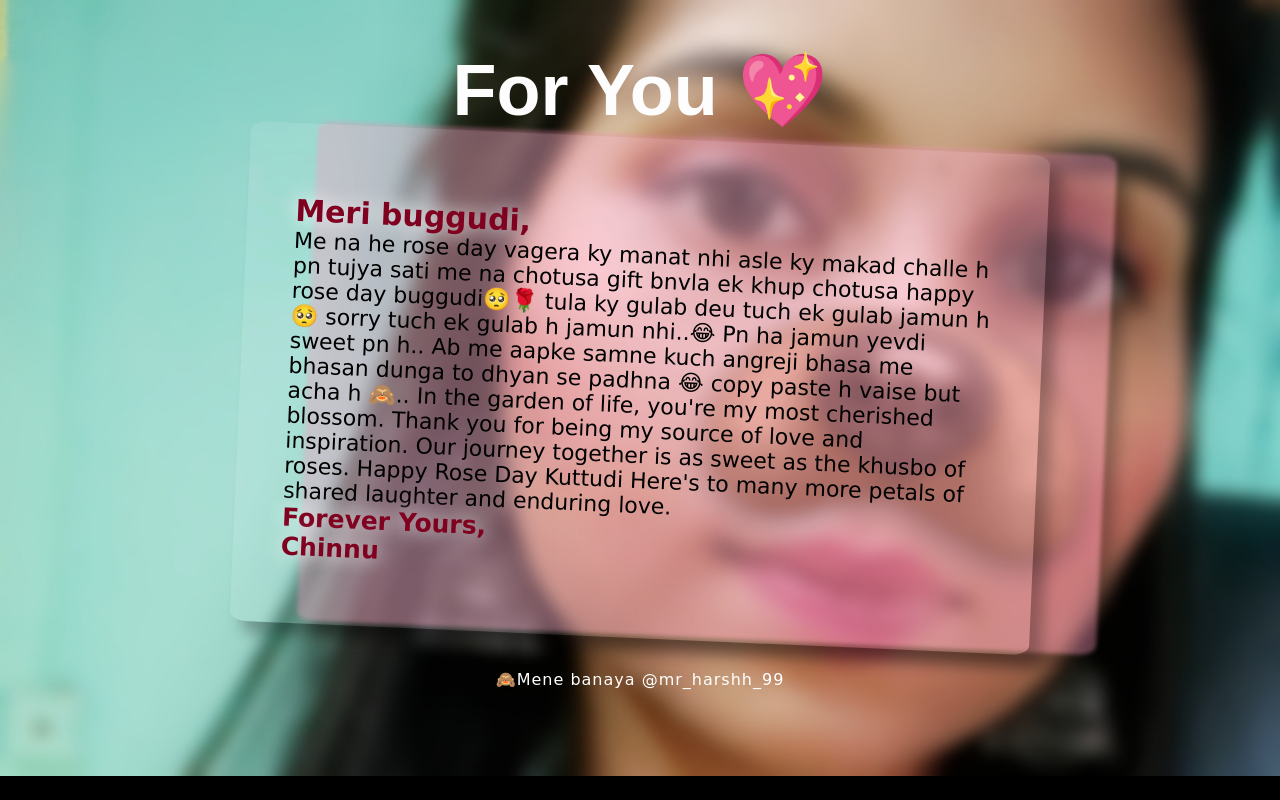
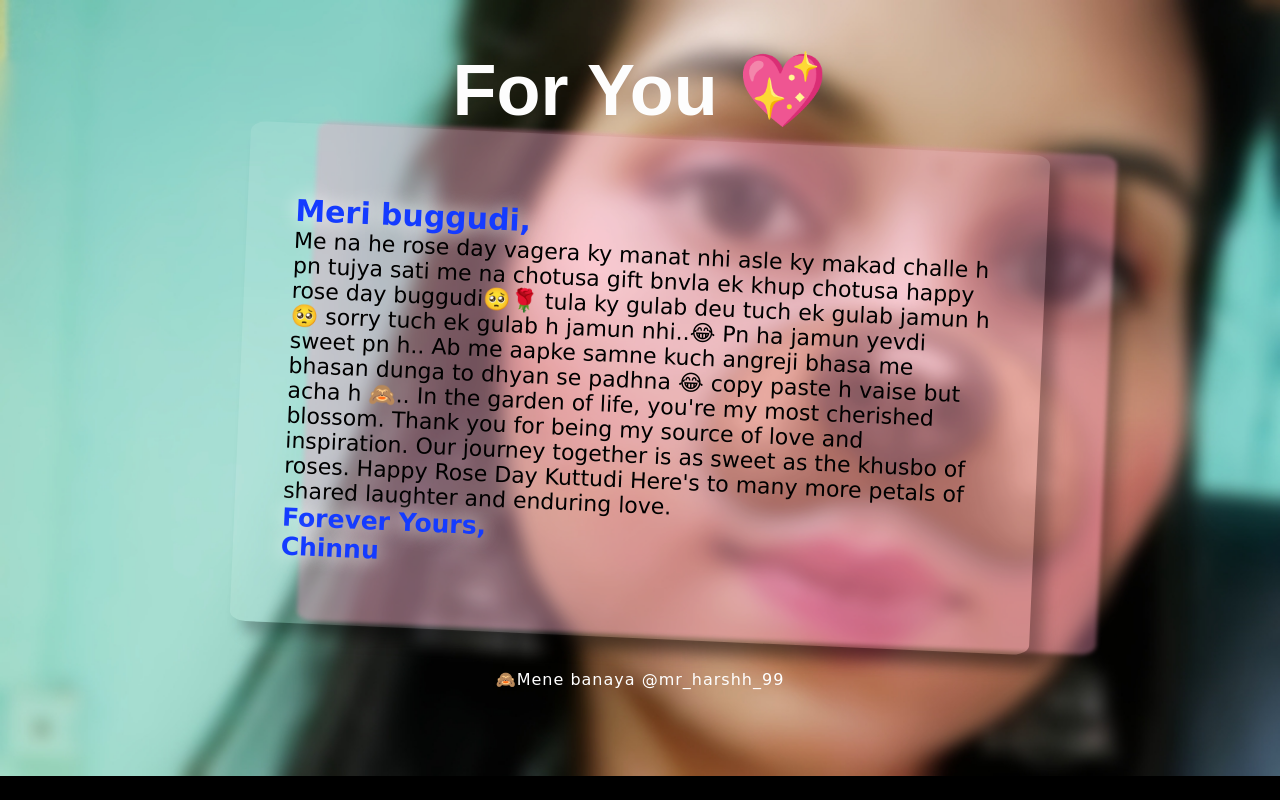
Before and after one commit to TheSilentsmile/roseday, a plain HTML site: page new.html in a window 1280 px wide. Drawn offline with Linux system fonts and the light colour scheme.

Commit message:
Update new.css

```diff
--- a/new.css
+++ b/new.css
@@ -100,7 +100,7 @@ p span {
   font-size: 30px;
   font-weight: 600;
   text-shadow: 0 0 20px rgb(255, 255, 255);
-  color: #800020;
+  color: #143bff;
 }
 p {
   font-size: 22px;
```
